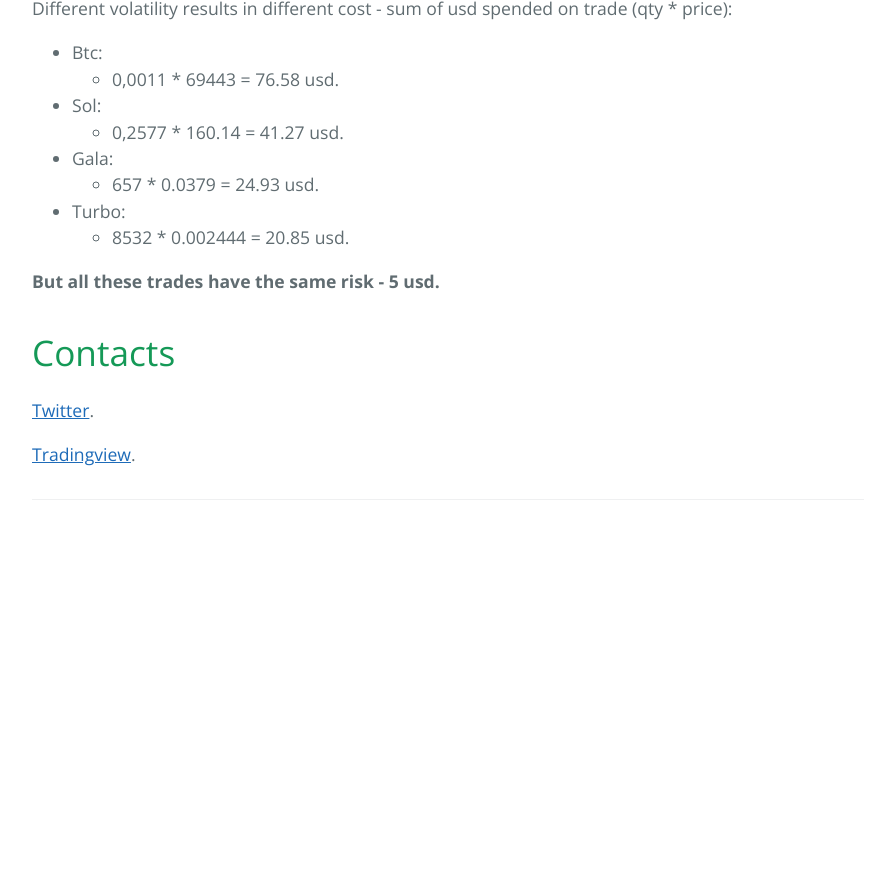
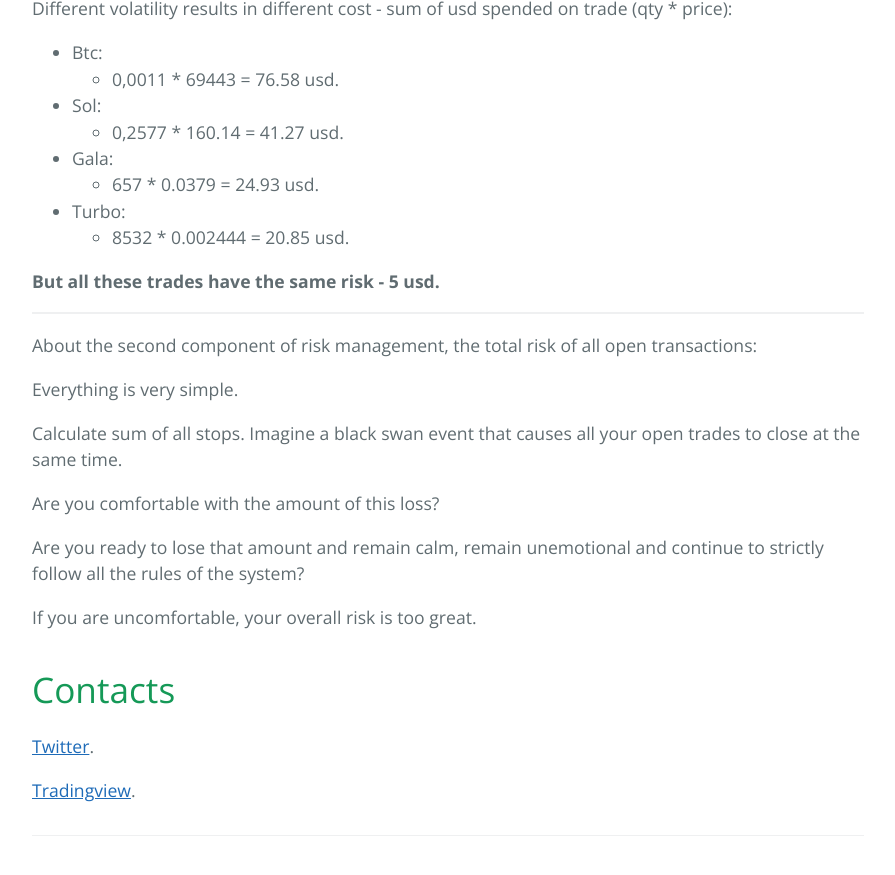
Before and after one commit to sergeyen7/sergeyen7.github.io, a Jekyll site: the page built from index.md, in a window 1280 px wide and 900 px high, scrolled down 13296 px. Shown: the top 875 px of the window, without its empty margins (192-1087 px from the left). Built offline with Jekyll 4.4.1, drawn with Linux system fonts in a browser that asks for light colours; nearby versions of some CDN libraries; before the commit the page ends 13860 px from its top, so only the background shows below that.

Commit message:
Update index.md

```diff
--- a/index.md
+++ b/index.md
@@ -389,6 +389,20 @@ Different volatility results in different cost - sum of usd spended on trade (qt
 
 **But all these trades have the same risk - 5 usd.**
 
+* * *
+
+About the second component of risk management, the total risk of all open transactions:
+
+Everything is very simple.
+
+Calculate sum of all stops. Imagine a black swan event that causes all your open trades to close at the same time.
+
+Are you comfortable with the amount of this loss?
+
+Are you ready to lose that amount and remain calm, remain unemotional and continue to strictly follow all the rules of the system?
+
+If you are uncomfortable, your overall risk is too great.
+
 # Contacts
 
 [Twitter](https://twitter.com/sergeyen777).
```
